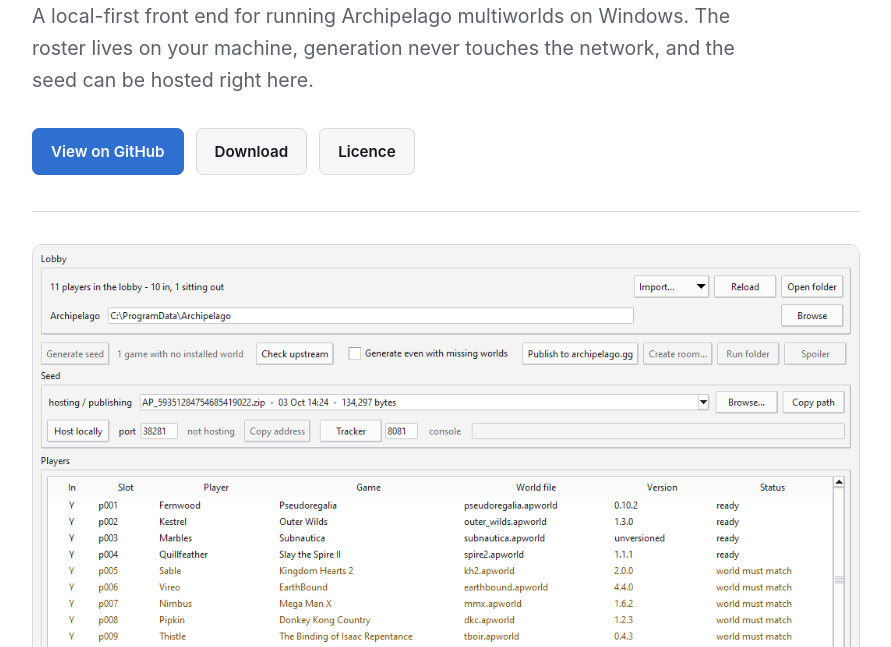
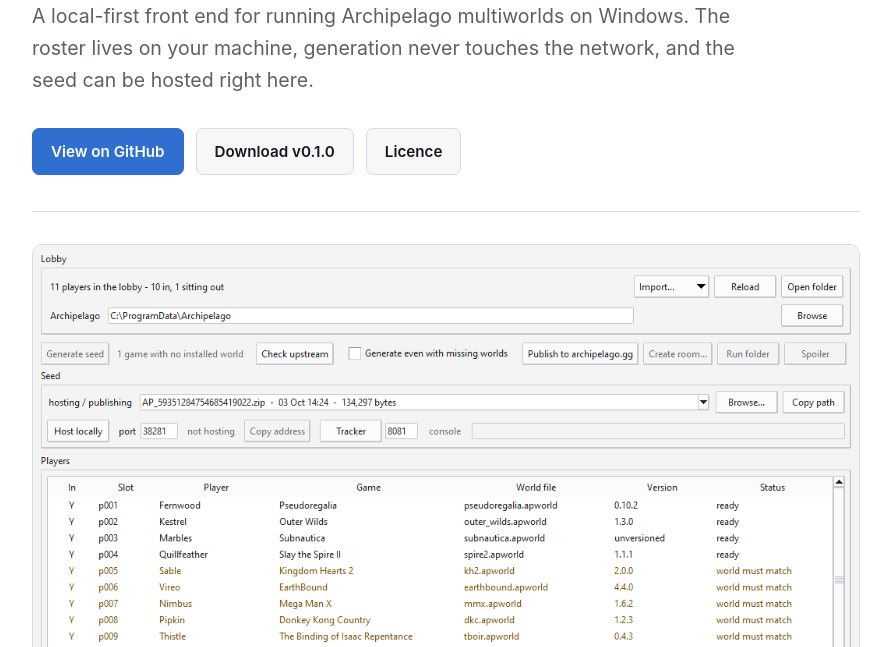
Before and after one commit to vitsorg/APLobbyGen, a plain HTML site: page docs/index.html in a window 1280 px wide. Shown: the part 153-800 px from the top of the page, without its empty margins (194-1085 px from the left). Drawn offline with Linux system fonts and the light colour scheme.

Commit message:
Download a fixed version rather than whatever main is today
The button handed out an archive of the main branch, so two people
clicking it on different days got different code while the page described
one release. It now points at the v0.1.0 tag archive, which is a fixed
artifact, and says which version it is handing over.

Verified it serves application/zip as APLobbyGen-0.1.0.zip. The tag
archive is used rather than a releases/latest link because no Release
object has been cut - that link resolves to an empty releases page.

```diff
--- a/docs/index.html
+++ b/docs/index.html
@@ -88,7 +88,7 @@
   </p>
   <div class="cta">
     <a class="btn primary" href="https://github.com/vitsorg/APLobbyGen">View on GitHub</a>
-    <a class="btn" href="https://github.com/vitsorg/APLobbyGen/archive/refs/heads/main.zip">Download</a>
+    <a class="btn" href="https://github.com/vitsorg/APLobbyGen/archive/refs/tags/v0.1.0.zip">Download v0.1.0</a>
     <a class="btn" href="https://github.com/vitsorg/APLobbyGen/blob/main/LICENSE">Licence</a>
   </div>
 </header>
```
